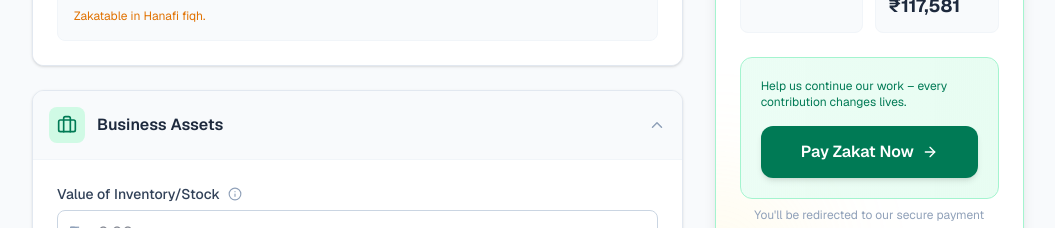
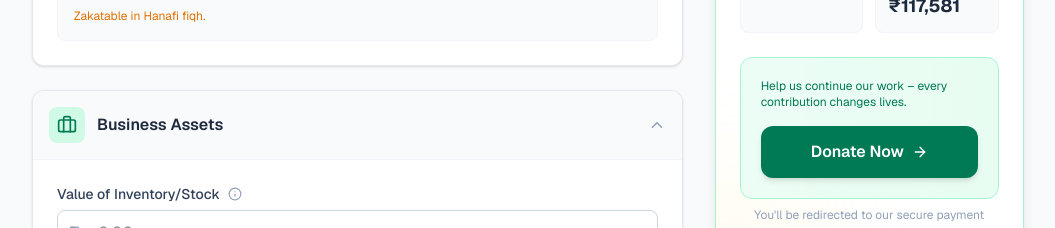
Before and after one commit to abdurrahmanshkh/zakatcalculator, a Next.js app: page / in a window 1280 px wide. Shown: the part 980-1208 px from the top of the page, without its empty margins (112-1167 px from the left). Built offline with nearby package versions, Linux system fonts and the light colour scheme.

Commit message:
Update PayZakatCard component to conditionally set payment URL and button text

```diff
--- a/app/page.tsx
+++ b/app/page.tsx
@@ -442,9 +442,11 @@ const PayZakatCard: React.FC<{ zakatAmount: number; currency: string; currencySy
     return amt.toLocaleString(undefined, { maximumFractionDigits: 0 });
   };
 
-  const paymentUrl = `https://www.ilannoor.org/payments?type=zakat&amount=${Math.floor(
-    zakatAmount
-  )}`;
+  let paymentUrl = "https://www.ilannoor.org/payments";
+
+  if (zakatAmount > 0) {
+    paymentUrl = `https://www.ilannoor.org/payments?type=zakat&amount=${Math.floor(zakatAmount)}`;
+  }
 
   return (
     <div className="bg-white rounded-xl shadow-lg border border-emerald-200 overflow-hidden relative">
@@ -510,7 +512,7 @@ const PayZakatCard: React.FC<{ zakatAmount: number; currency: string; currencySy
             rel="noopener noreferrer"
             className="flex items-center justify-center gap-2 w-full bg-emerald-700 hover:bg-emerald-800 text-white font-semibold py-3.5 px-4 rounded-xl transition-all shadow-md hover:shadow-lg"
           >
-            Pay Zakat Now <ArrowRight className="w-4 h-4" />
+            {zakatAmount > 0 ? 'Pay Zakat Now ' : 'Donate Now'}<ArrowRight className="w-4 h-4" />
           </a>
         </div>
 
```
